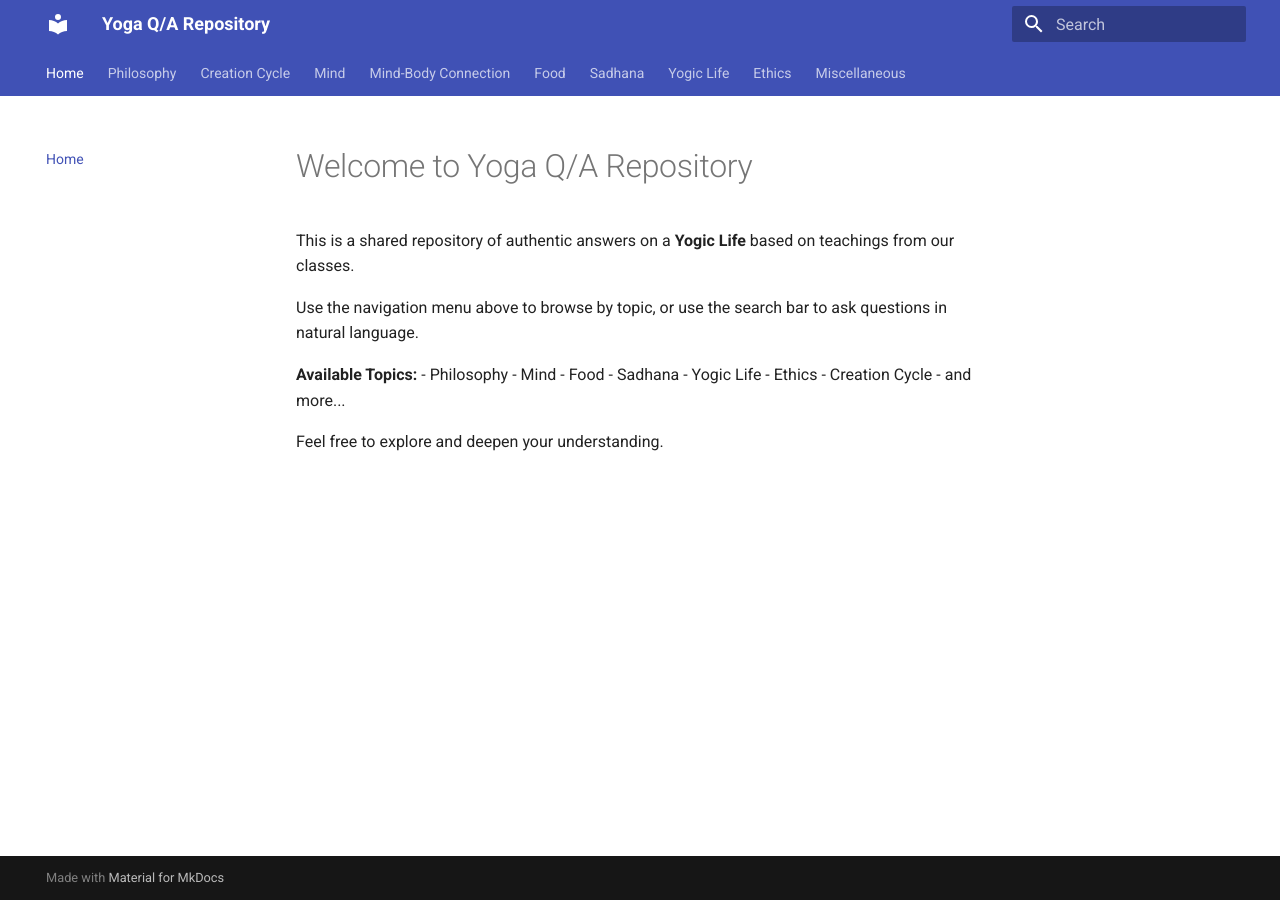
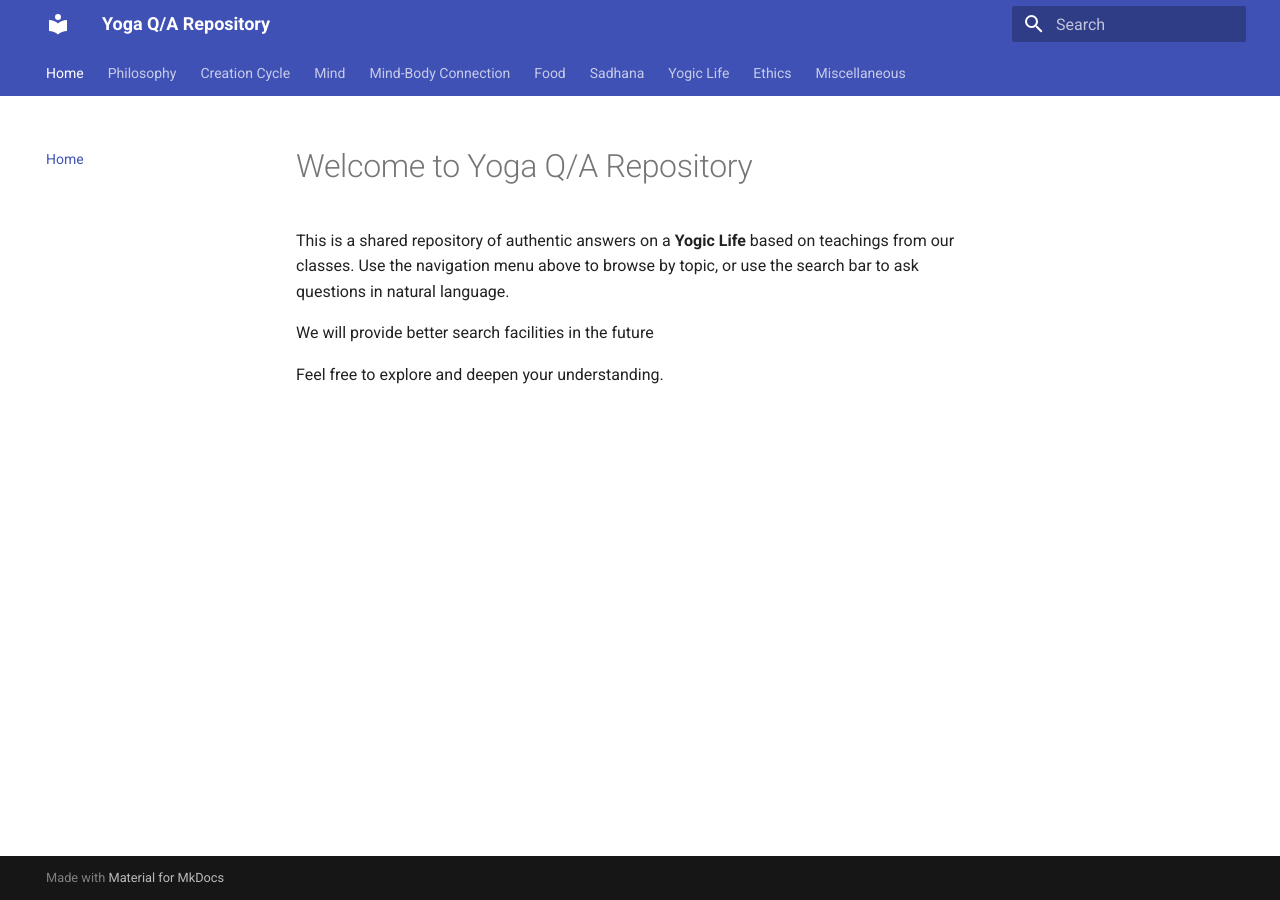
Before and after one commit to yogiclife/yoga-qa, an MkDocs documentation site: the page built from docs/index.md, in a window 1280 px wide. Built offline with MkDocs 1.6.1 and Material for MkDocs 9.7.7, drawn with Linux system fonts in a browser that asks for light colours.

Commit message:
Update index.md

```diff
--- a/docs/index.md
+++ b/docs/index.md
@@ -1,17 +1,7 @@
 # Welcome to Yoga Q/A Repository
 
-This is a shared repository of authentic answers on a **Yogic Life** based on teachings from our classes.
+This is a shared repository of authentic answers on a **Yogic Life** based on teachings from our classes. Use the navigation menu above to browse by topic, or use the search bar to ask questions in natural language.
 
-Use the navigation menu above to browse by topic, or use the search bar to ask questions in natural language.
-
-**Available Topics:**
-- Philosophy
-- Mind
-- Food
-- Sadhana
-- Yogic Life
-- Ethics
-- Creation Cycle
-- and more...
+We will provide better search facilities in the future
 
 Feel free to explore and deepen your understanding.
```
